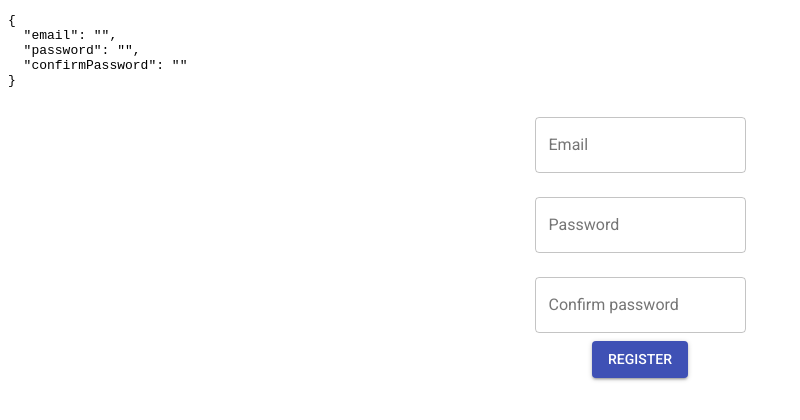
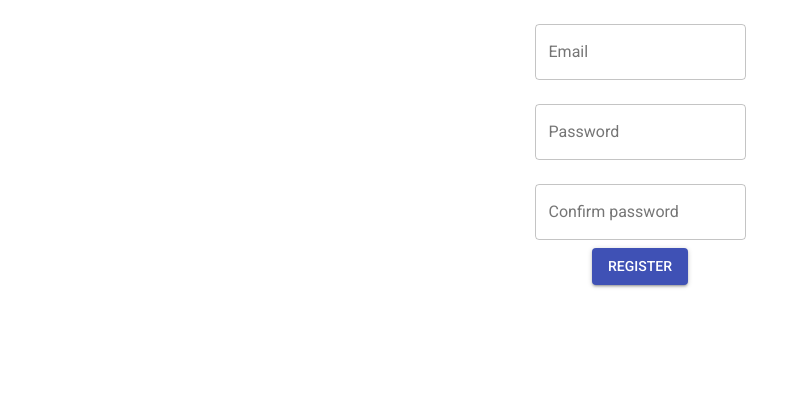
Before and after one commit to bkiac/walfo, a React (Create React App) app in the folder frontend/: page /register in a window 1280 px wide. Shown: the top 420 px of the page, without its empty margins (0-800 px from the left). Built offline with nearby package versions, Linux system fonts and the light colour scheme; no server answers.

Commit message:
Refactor login and register form to include new service

```diff
--- a/frontend/src/containers/LoginForm/index.jsx
+++ b/frontend/src/containers/LoginForm/index.jsx
@@ -1,11 +1,14 @@
-import React from 'react';
+import React, { useContext } from 'react';
 import TextField from '@material-ui/core/TextField';
 import { Field, Form, Formik } from 'formik';
 import Grid from '@material-ui/core/Grid';
 import Button from '@material-ui/core/Button';
-import { login } from '../../api';
+import { login } from '../../services/authService';
+import { UserContext } from '../../contexts';
 
 function LoginForm() {
+  const userContext = useContext(UserContext);
+
   return (
     <Formik
       initialValues={{
@@ -13,14 +16,13 @@ function LoginForm() {
         password: '',
       }}
       onSubmit={async values => {
-        const res = await login(values);
-        console.log(res);
+        const { success } = await login(values);
+        if (success) userContext.setUser(success);
+        // TODO: if (failure) ...
       }}
     >
       {formik => (
         <Form onSubmit={formik.handleSubmit}>
-          <pre>{JSON.stringify(formik.values, null, 2)}</pre>
-
           <Grid container direction="column" alignItems="center">
             <Grid item>
               <Field name="email">
--- a/frontend/src/containers/RegisterForm/index.jsx
+++ b/frontend/src/containers/RegisterForm/index.jsx
@@ -1,11 +1,13 @@
-import React from 'react';
+import React, { useContext } from 'react';
 import TextField from '@material-ui/core/TextField';
 import { Field, Form, Formik } from 'formik';
 import Grid from '@material-ui/core/Grid';
 import Button from '@material-ui/core/Button';
-import { register } from '../../api';
+import { register } from '../../services/authService';
+import { UserContext } from '../../contexts';
 
 function RegisterForm() {
+  const userContext = useContext(UserContext);
   return (
     <Formik
       initialValues={{
@@ -13,15 +15,13 @@ function RegisterForm() {
         password: '',
         confirmPassword: '',
       }}
-      onSubmit={async values => {
-        const res = await register(values);
-        console.log(res);
+      onSubmit={values => {
+        const { success } = register(values);
+        userContext.setUser(success);
       }}
     >
       {formik => (
         <Form onSubmit={formik.handleSubmit}>
-          <pre>{JSON.stringify(formik.values, null, 2)}</pre>
-
           <Grid container direction="column" alignItems="center">
             <Grid item>
               <Field name="email">
```
